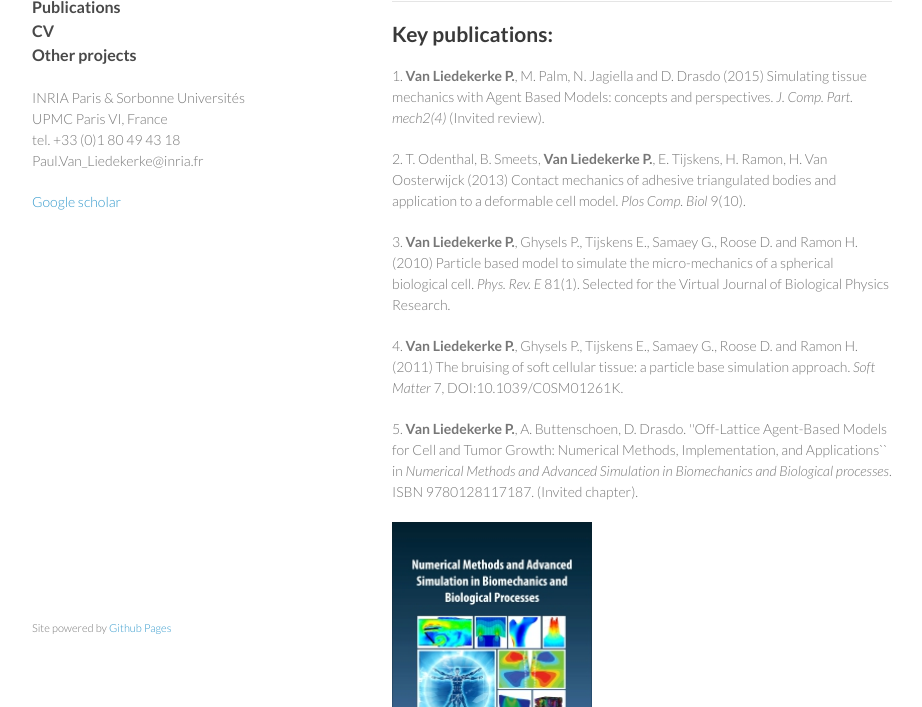
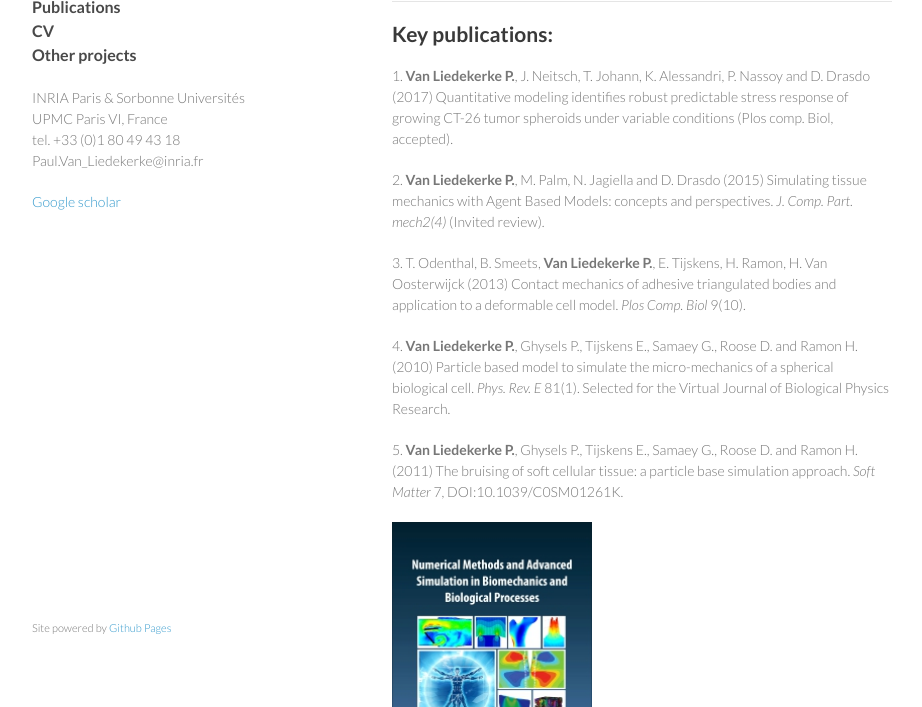
Before and after one commit to paulvanliedekerke/wittgenstein, a Jekyll site: the page index.html, which Jekyll copies as it is, in a window 1280 px wide and 900 px high, scrolled down 1455 px, cut to the strip 193-900 px from the top of the window. Shown: the whole strip, without its empty margins (178-1100 px from the left). Built offline with Jekyll 4.4.1, drawn with Linux system fonts in a browser that asks for light colours; Markdown is read by kramdown in place of the engine named in the settings.

Commit message:
Update index.html

```diff
--- a/index.html
+++ b/index.html
@@ -100,26 +100,26 @@ Your browser does not support the video tag.
 
 <h2>Key publications:</h2>
 
+1. <b>Van Liedekerke P.</b>, J. Neitsch, T. Johann, K. Alessandri, P. Nassoy and D. Drasdo (2017) Quantitative
+modeling identifies robust predictable stress response of growing CT-26 tumor spheroids under variable
+conditions (Plos comp. Biol, accepted). </p>
+
+
 <p>
-     1. <b>Van Liedekerke P.</b>, M. Palm, N. Jagiella and D. Drasdo (2015) Simulating tissue mechanics with Agent Based Models: concepts and perspectives.  <I>J. Comp. Part. mech2(4)</I> (Invited review).
+     2. <b>Van Liedekerke P.</b>, M. Palm, N. Jagiella and D. Drasdo (2015) Simulating tissue mechanics with Agent Based Models: concepts and perspectives.  <I>J. Comp. Part. mech2(4)</I> (Invited review).
 </p>
 
 <p>
-     2. T. Odenthal, B. Smeets, <b>Van Liedekerke P.</b>, E. Tijskens, H. Ramon, H. Van Oosterwijck (2013) Contact mechanics of adhesive triangulated bodies and application to a deformable cell model.<I> Plos Comp. Biol</I> 9(10).
+     3. T. Odenthal, B. Smeets, <b>Van Liedekerke P.</b>, E. Tijskens, H. Ramon, H. Van Oosterwijck (2013) Contact mechanics of adhesive triangulated bodies and application to a deformable cell model.<I> Plos Comp. Biol</I> 9(10).
 </p>
 
 
 <p>
-     3. <b>Van Liedekerke P.</b>, Ghysels P., Tijskens E., Samaey G., Roose D. and Ramon H. (2010) Particle based model to simulate the micro-mechanics of a spherical biological cell.<I> Phys. Rev. E</I> 81(1). Selected for the Virtual Journal of Biological Physics Research.
+     4. <b>Van Liedekerke P.</b>, Ghysels P., Tijskens E., Samaey G., Roose D. and Ramon H. (2010) Particle based model to simulate the micro-mechanics of a spherical biological cell.<I> Phys. Rev. E</I> 81(1). Selected for the Virtual Journal of Biological Physics Research.
 </p>
 
 <p>
-     4. <b>Van Liedekerke P.</b>, Ghysels P., Tijskens E., Samaey G., Roose D. and Ramon H. (2011) The bruising of soft cellular tissue: a particle base simulation approach. <I>Soft Matter</I> 7, DOI:10.1039/C0SM01261K.
-
-</p>
-
-<p>
-     5. <b>Van Liedekerke P.</b>, A. Buttenschoen, D. Drasdo. ''Off-Lattice Agent-Based Models for Cell and Tumor Growth: Numerical Methods, Implementation, and Applications`` in <I>Numerical Methods and Advanced Simulation in Biomechanics and Biological processes</I>. ISBN 9780128117187. (Invited chapter).
+     5. <b>Van Liedekerke P.</b>, Ghysels P., Tijskens E., Samaey G., Roose D. and Ramon H. (2011) The bruising of soft cellular tissue: a particle base simulation approach. <I>Soft Matter</I> 7, DOI:10.1039/C0SM01261K.
 
 </p>
 
```
